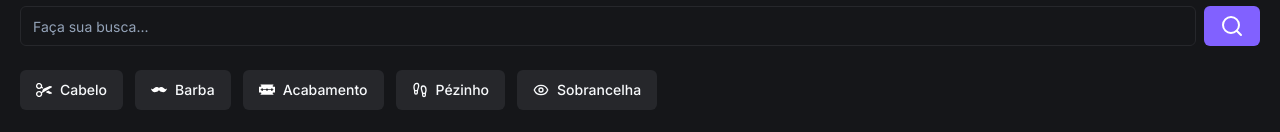
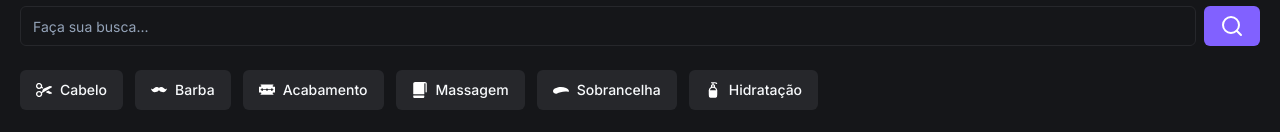
Before and after one commit to brunowdm/fsw-barber, a Next.js app: page / in a window 1280 px wide. Shown: the part 172-304 px from the top of the page. Built offline with nearby package versions, Linux system fonts and the light colour scheme; no server answers; the database is empty.

Commit message:
feat: add BookingItem component

```diff
--- /dev/null
+++ b/app/_components/booking-item.tsx
@@ -0,0 +1,34 @@
+import { Card, CardContent } from "./ui/card";
+import { Avatar, AvatarImage } from "./ui/avatar";
+import { Badge } from "./ui/badge";
+
+const BookingItem = () => {
+    return (
+        <>
+            <h2 className="text-xs font-bold uppercase text-gray-400 mt-6 mb-3">Agendamentos</h2>
+            <Card>
+                <CardContent className="flex justify-between p-0">
+
+                    <div className="flex flex-col gap-2 py-5 pl-5">
+                        <Badge className="w-fit">Confirmado</Badge>
+                        <h3 className="font-semibold">Corte de Cabelo</h3>
+                        <div className="flex items-center gap-2">
+                            <Avatar className="h-6 w-6">
+                                <AvatarImage src="https://utfs.io/f/c97a2dc9-cf62-468b-a851-bfd2bdde775f-16p.png" />
+                            </Avatar>
+                            <p className="text-sm">Barbearia FSW</p>
+                        </div>
+                    </div>
+
+                    <div className="flex flex-col items-center justify-center px-5 border-l-2 border-solid">
+                        <p className="text-sm">Agosto</p>
+                        <p className="text-2xl">05</p>
+                        <p className="text-sm">20:00</p>
+                    </div>
+                </CardContent>
+            </Card>
+        </>
+    );
+}
+
+export default BookingItem;
--- /dev/null
+++ b/app/_constants/search.ts
@@ -0,0 +1,31 @@
+interface QuickSearchOption {
+    imageUrl: string;
+    title: string;
+  }
+
+  export const quickSearchOptions: QuickSearchOption[] = [
+    {
+      imageUrl: "/cabelo.svg",
+      title: "Cabelo",
+    },
+    {
+      imageUrl: "/barba.svg",
+      title: "Barba",
+    },
+    {
+      imageUrl: "/acabamento.svg",
+      title: "Acabamento",
+    },
+    {
+      imageUrl: "/massagem.svg",
+      title: "Massagem",
+    },
+    {
+      imageUrl: "/sobrancelha.svg",
+      title: "Sobrancelha",
+    },
+    {
+      imageUrl: "/hidratacao.svg",
+      title: "Hidratação",
+    },
+  ]
--- a/app/page.tsx
+++ b/app/page.tsx
@@ -1,13 +1,13 @@
-import { EyeIcon, FootprintsIcon, SearchIcon } from "lucide-react";
+import { SearchIcon } from "lucide-react";
 import Header from "./_components/header";
 import { Button } from "./_components/ui/button";
 import { Input } from "./_components/ui/input";
 import Image from "next/image";
 import { Card, CardContent } from "./_components/ui/card";
-import { Badge } from "./_components/ui/badge";
-import { Avatar, AvatarImage } from "./_components/ui/avatar";
 import { db } from "./_lib/prisma";
 import BarbershopItem from "./_components/barbershop-item";
+import { quickSearchOptions } from "./_constants/search";
+import BookingItem from "./_components/booking-item";
 
 const Home = async () => {
   const barbershops = await db.barbershop.findMany({})
@@ -35,30 +35,12 @@
 
         {/* BUSCA RAPIDA */}
         <div className="flex gap-3 mt-6 overflow-x-scroll [&::webkit--scrollbar:hidden]">
-          <Button className="gap-2" variant="secondary">
-            <Image src="/cabelo.svg" width={16} height={16} alt="Cabelo" />
-            Cabelo
-          </Button>
-
-          <Button className="gap-2" variant="secondary">
-            <Image src="/barba.svg" width={16} height={16} alt="Barba" />
-            Barba
-          </Button>
-
-          <Button className="gap-2" variant="secondary">
-            <Image src="/acabamento.svg" width={16} height={16} alt="Acabamento" />
-            Acabamento
-          </Button>
-
-          <Button className="gap-2" variant="secondary">
-            <FootprintsIcon size={16} />
-            Pézinho
-          </Button>
-
-          <Button className="gap-2" variant="secondary">
-            <EyeIcon size={16} />
-            Sobrancelha
-          </Button>
+          {quickSearchOptions.map((option) => (
+            <Button className="gap-2" variant="secondary" key={option.title}>
+              <Image src={option.imageUrl} width={16} height={16} alt={option.title} />
+              {option.title}
+            </Button>
+          ))}
         </div>
 
         {/* Banner */}
@@ -67,28 +49,7 @@
         </div>
 
         {/* Agendamentos */}
-        <h2 className="text-xs font-bold uppercase text-gray-400 mt-6 mb-3">Agendamentos</h2>
-        <Card>
-          <CardContent className="flex justify-between p-0">
-
-            <div className="flex flex-col gap-2 py-5 pl-5">
-              <Badge className="w-fit">Confirmado</Badge>
-              <h3 className="font-semibold">Corte de Cabelo</h3>
-              <div className="flex items-center gap-2">
-                <Avatar className="h-6 w-6">
-                  <AvatarImage src="https://utfs.io/f/c97a2dc9-cf62-468b-a851-bfd2bdde775f-16p.png" />
-                </Avatar>
-                <p className="text-sm">Barbearia FSW</p>
-              </div>
-            </div>
-
-            <div className="flex flex-col items-center justify-center px-5 border-l-2 border-solid">
-              <p className="text-sm">Agosto</p>
-              <p className="text-2xl">05</p>
-              <p className="text-sm">20:00</p>
-            </div>
-          </CardContent>
-        </Card>
+        <BookingItem />
 
         {/* Recomendados */}
         <h2 className="text-xs font-bold uppercase text-gray-400 mt-6 mb-3">Recomendados</h2>
```
